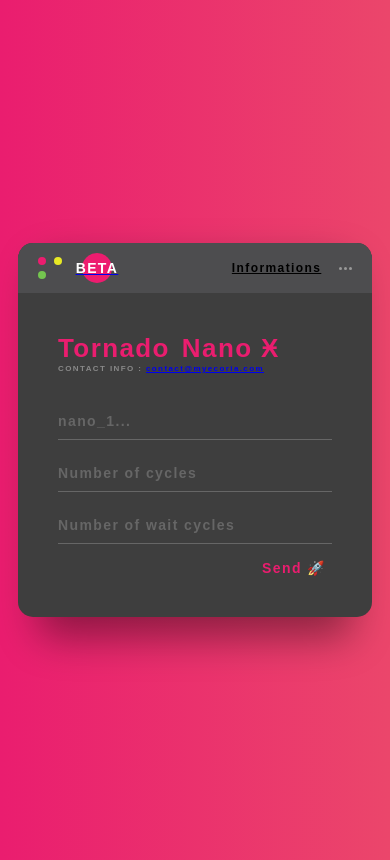
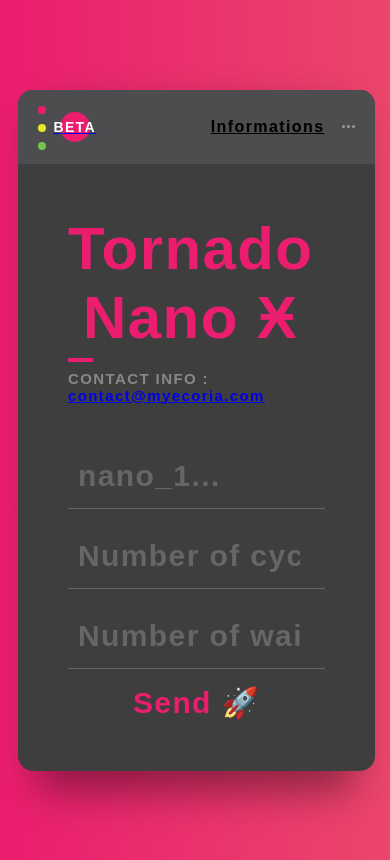
Before and after one commit to MyEcoria/tornano, a website: page web/index.html in a window 390 px wide. Drawn offline with Linux system fonts and the light colour scheme.

Commit message:
User Interface

```diff
--- a/index.js
+++ b/index.js
@@ -1,3 +1,3 @@
 require('./start/index');
-require('./start/cycle');
-require('./start/receive');
+//require('./start/cycle');
+//require('./start/receive');
--- a/web/index.html
+++ b/web/index.html
@@ -216,39 +216,63 @@
       margin: 0 5px;
     }
 
-    @media screen and (max-width: 520px) {
-      .screen-body {
-        flex-direction: column;
+
+
+    @media only screen and (orientation: portrait) {
+      /* Styles spécifiques aux téléphones */
+      .container {
+        flex: 0 1 90%; /* Réduire la largeur de la container */
       }
 
-      .screen-body-item.left {
-        margin-bottom: 30px;
+      .screen {
+        height: 20%; /* Augmenter la hauteur de l'écran */
+      }
+
+      .screen-body {
+        flex-direction: column; /* Réorganiser les éléments en colonne */
+        padding: 30px; /* Réduire le padding */
+      }
+
+      .screen-body-item {
+        padding: 20px; /* Réduire le padding des éléments */
+      }
+
+      .app-form-group.buttons {
+        text-align: center; /* Centrer les boutons */
+      }
+
+      /* Augmenter la taille des textes */
+      body, button, input {
+        font-size: 16px;
+      }
+
+      /* Augmenter la taille des boutons */
+      .app-form-button {
+        font-size: 30px;
+      }
+
+      /* Augmenter la taille des inputs */
+      .app-form-control {
+        font-size: 30px;
+        padding: 15px 10px; /* Modifiez les valeurs de padding selon vos préférences */
       }
 
       .app-title {
-        flex-direction: row;
+        display: flex;
+        align-items: center;
+        flex-wrap: nowrap; /* Empêche le retour à la ligne */
+        position: relative;
+        color: #ea1d6f;
+        font-size: 60px;
       }
 
       .app-title span {
         margin-right: 12px;
+        white-space: nowrap; /* Empêche le retour à la ligne */
       }
 
-      .app-title:after {
-        display: none;
-      }
-    }
-
-    @media screen and (max-width: 600px) {
-      .screen-body {
-        padding: 40px;
-      }
-
-      .screen-body-item {
-        padding: 0;
-      }
-
-      .container {
-        flex: 0 1 100%;
+      .app-contact {
+        font-size: 15px;
       }
     }
 
@@ -334,6 +358,7 @@
               <span>Tornado</span>
               <span>Nano Ӿ</span>
             </div>
+          </br>
             <div class="app-contact">CONTACT INFO : <a href="mailto:contact@myecoria.com">contact@myecoria.com</a></div>
           </div>
           <div class="screen-body-item">
```
Also changed, not shown: README.md, data/img/logo-removebg-preview.png (added), data/img/logo.png (added), data/img/tornano.png (added), data/img/tornano1-removebg-preview.png (added), data/img/tornano1.png (added).
